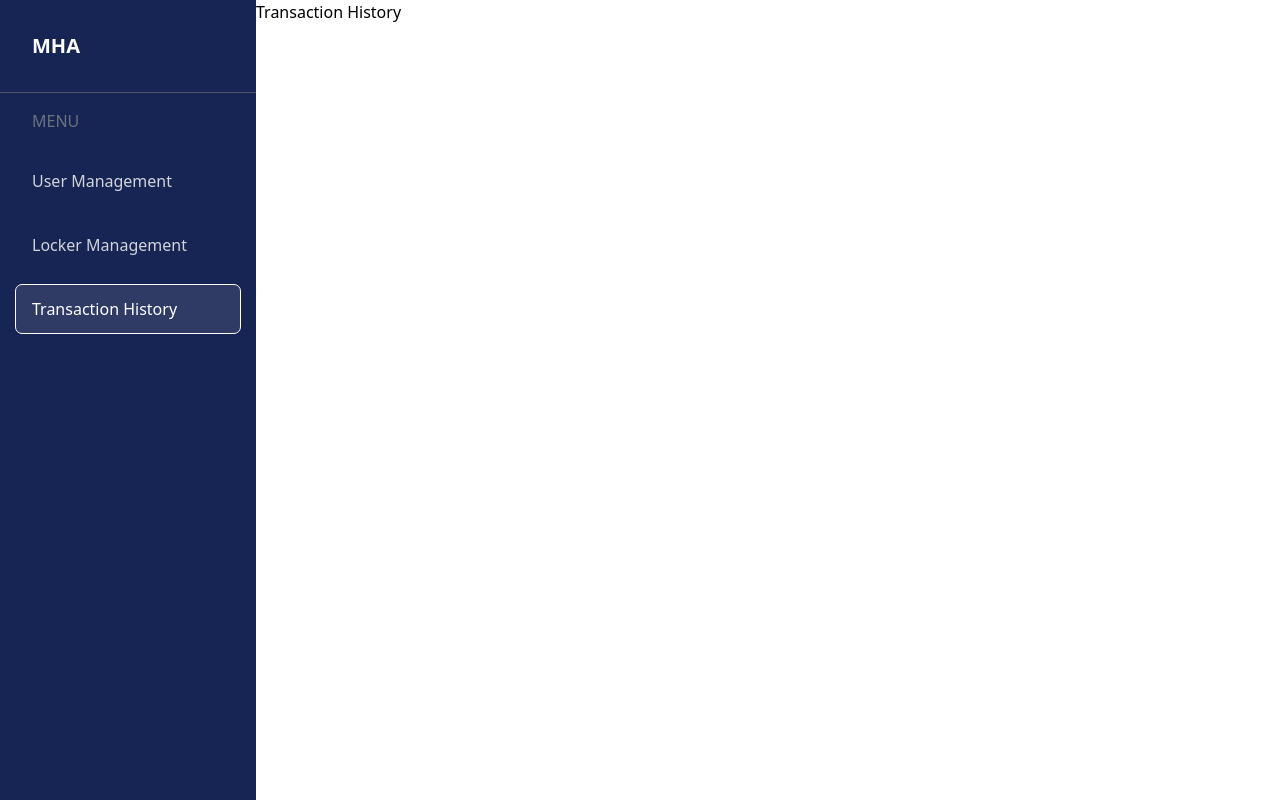
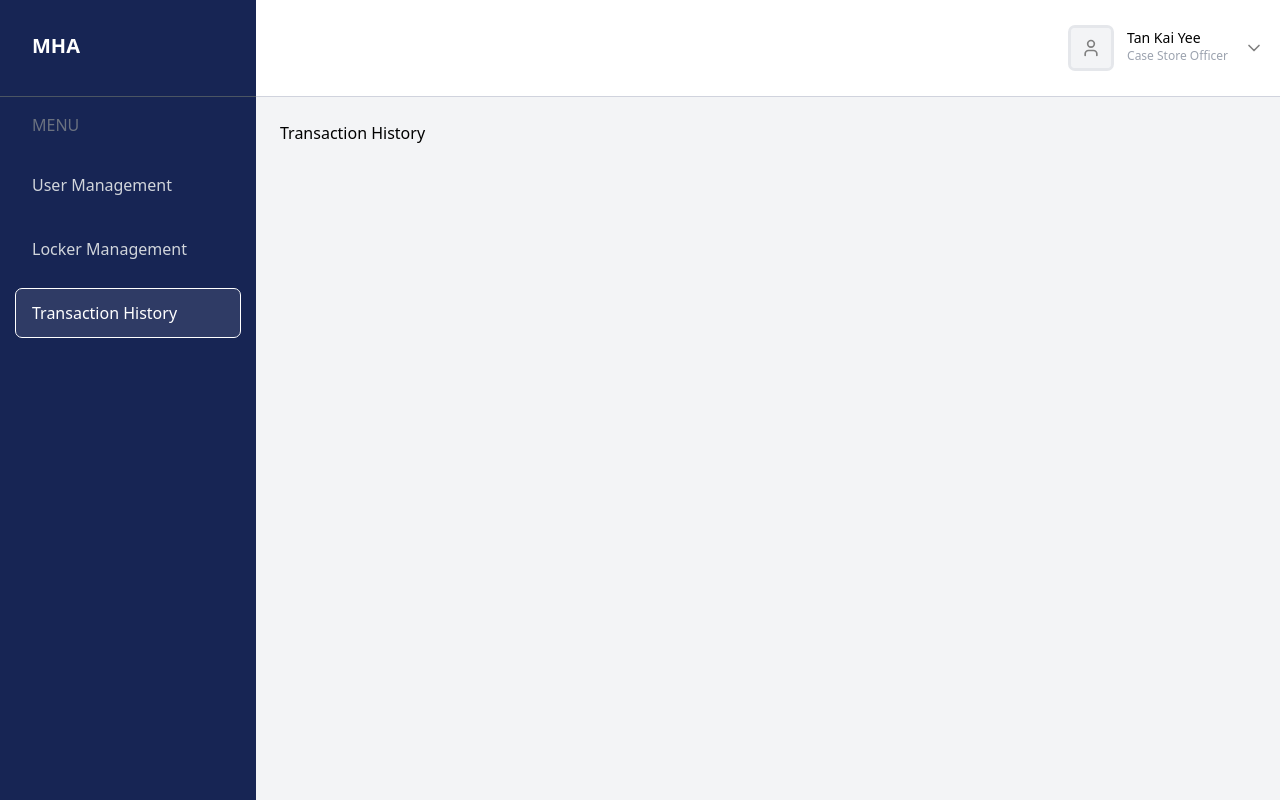
Before and after one commit to azheem-rahman/fresh-turf-assignment, a React (Vite) app in the folder webapp/: page /transaction-history in a window 1280 px wide. Built offline with nearby package versions, Linux system fonts and the light colour scheme.

Commit message:
add top header and rename DashboardLayout to PageLayout

```diff
--- a/webapp/src/components/layout/DashboardLayout.tsx
+++ /dev/null
@@ -1,13 +0,0 @@
-import type { ReactNode } from "react";
-import Sidebar from "./Sidebar";
-
-const DashboardLayout = ({ children }: { children: ReactNode }) => {
-  return (
-    <div className="flex min-h-screen">
-      <Sidebar />
-      <main>{children}</main>
-    </div>
-  );
-};
-
-export default DashboardLayout;
--- /dev/null
+++ b/webapp/src/components/layout/PageLayout.tsx
@@ -0,0 +1,17 @@
+import type { ReactNode } from "react";
+import Sidebar from "./Sidebar";
+import TopHeader from "./TopHeader";
+
+const PageLayout = ({ children }: { children: ReactNode }) => {
+  return (
+    <div className="flex min-h-screen">
+      <Sidebar />
+      <div className="flex-1 flex flex-col bg-gray-100">
+        <TopHeader />
+        <main className="p-6 flex-1 overflow-auto">{children}</main>
+      </div>
+    </div>
+  );
+};
+
+export default PageLayout;
--- a/webapp/src/components/layout/Sidebar.tsx
+++ b/webapp/src/components/layout/Sidebar.tsx
@@ -11,7 +11,9 @@ const Sidebar = () => {
 
   return (
     <aside className="w-64 h-screen bg-blue-950 text-white flex flex-col">
-      <h2 className="text-xl font-bold p-8">MHA</h2>
+      <div className="h-24">
+        <h2 className="text-xl font-bold p-8">MHA</h2>
+      </div>
       <hr className="border-t border-gray-600" />
       <h3 className="text-md pl-8 pt-4 text-gray-500">MENU</h3>
       <nav className="flex flex-col p-4">
--- /dev/null
+++ b/webapp/src/components/layout/TopHeader.tsx
@@ -0,0 +1,14 @@
+import UserInfo from "./UserInfo";
+
+const TopHeader = () => {
+  return (
+    <div className="w-full bg-white">
+      <div className="h-24 flex items-center justify-end pr-4">
+        <UserInfo />
+      </div>
+      <hr className="border-t border-blue-950/20" />
+    </div>
+  );
+};
+
+export default TopHeader;
--- /dev/null
+++ b/webapp/src/components/layout/UserInfo.tsx
@@ -0,0 +1,20 @@
+import { ChevronDown, User } from "lucide-react";
+
+const UserInfo = () => {
+  return (
+    <div className="flex items-center gap-4">
+      <div className="w-10 h-10 bg-gray-100 rounded flex items-center justify-center text-sm outline outline-gray-200">
+        <User color="gray" size={20} />
+      </div>
+      <div className="h-10">
+        <p className="text-sm">Tan Kai Yee</p>
+        <p className="text-xs text-gray-400">Case Store Officer</p>
+      </div>
+      <div className="h-10 flex items-center justify-center">
+        <ChevronDown color="gray" size={20} />
+      </div>
+    </div>
+  );
+};
+
+export default UserInfo;
--- a/webapp/src/pages/LockerManagement/LockerManagement.tsx
+++ b/webapp/src/pages/LockerManagement/LockerManagement.tsx
@@ -1,10 +1,10 @@
-import DashboardLayout from "../../components/layout/DashboardLayout";
+import PageLayout from "../../components/layout/PageLayout";
 
 const LockerManagement = () => {
   return (
-    <DashboardLayout>
+    <PageLayout>
       <h1>Locker Management</h1>
-    </DashboardLayout>
+    </PageLayout>
   );
 };
 
--- a/webapp/src/pages/TransactionHistory/TransactionHistoryPage.tsx
+++ b/webapp/src/pages/TransactionHistory/TransactionHistoryPage.tsx
@@ -1,10 +1,10 @@
-import DashboardLayout from "../../components/layout/DashboardLayout";
+import PageLayout from "../../components/layout/PageLayout";
 
 const TransactionHistoryPage = () => {
   return (
-    <DashboardLayout>
+    <PageLayout>
       <h1>Transaction History</h1>
-    </DashboardLayout>
+    </PageLayout>
   );
 };
 
--- a/webapp/src/pages/UserManagement/UserManagement.tsx
+++ b/webapp/src/pages/UserManagement/UserManagement.tsx
@@ -1,10 +1,10 @@
-import DashboardLayout from "../../components/layout/DashboardLayout";
+import PageLayout from "../../components/layout/PageLayout";
 
 const UserManagement = () => {
   return (
-    <DashboardLayout>
+    <PageLayout>
       <h1>User Management</h1>
-    </DashboardLayout>
+    </PageLayout>
   );
 };
 
```
